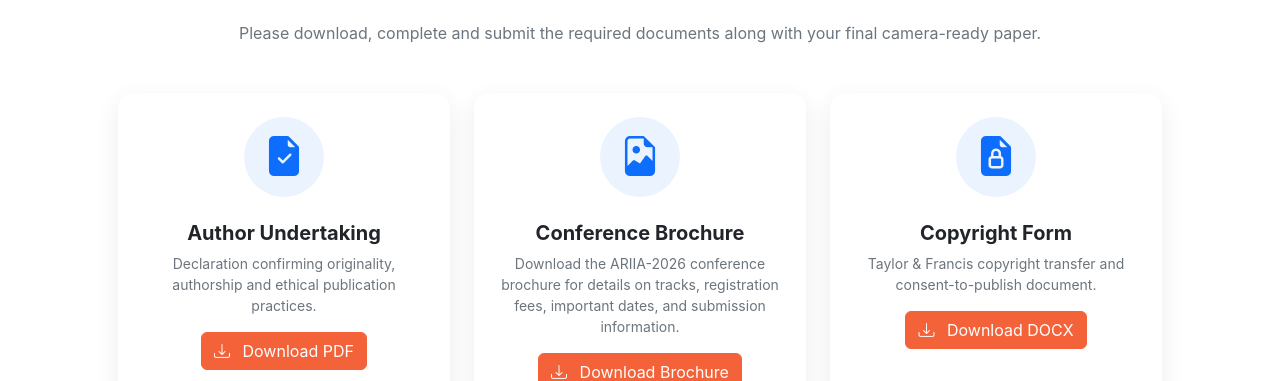
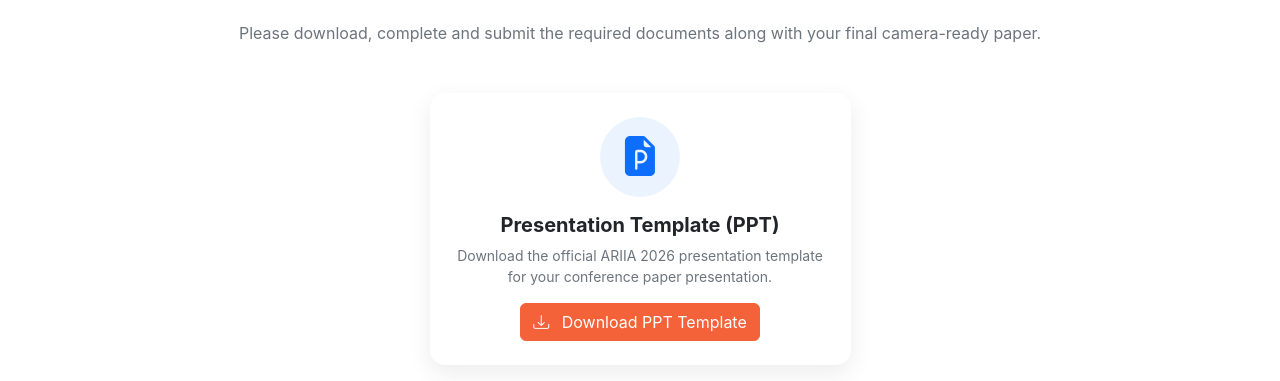
Before and after one commit to Basab93/ariianew1, a plain HTML site: page downloads.html in a window 1280 px wide. Shown: the part 581-962 px from the top of the page. Drawn offline with nearby package versions, Linux system fonts and the light colour scheme.

Commit message:
neeww_pfss

```diff
--- a/downloads.html
+++ b/downloads.html
@@ -246,7 +246,45 @@ Author Download Center
 Please download, complete and submit the required documents along with your final camera-ready paper.
 </p>
 
+
+<!-- PowerPoint Template Download -->
+<div class="row justify-content-center mb-5">
+  <div class="col-lg-5 col-md-8">
+    <div class="card card-soft h-100">
+      <div class="card-body text-center p-4">
+
+        <div class="icon-wrap mb-3">
+          <i class="bi bi-file-earmark-ppt-fill fs-1"></i>
+        </div>
+
+        <h5 class="fw-bold">
+          Presentation Template (PPT)
+        </h5>
+
+        <p class="text-muted small">
+          Download the official ARIIA 2026 presentation template
+          for your conference paper presentation.
+        </p>
+
+        <a
+          href="downloads/ARIIA_2026_Presentation_Template.pptx"
+          class="btn btn-primary"
+          download
+        >
+          <i class="bi bi-download me-2"></i>
+          Download PPT Template
+        </a>
+
+      </div>
+    </div>
+  </div>
+</div>
+
+
 <div class="row g-4">
+
+
+
 
 <!-- Author Undertaking -->
 
@@ -377,6 +415,9 @@ Download DOCX
               AI Verification Form
             </h5>
 
+
+
+
             <p class="text-muted small">
               Declaration regarding the use of Artificial Intelligence tools and permissions in accordance with Taylor & Francis publication policy.
             </p>
```
Also changed, not shown: index.html (+25 -6 lines), images/sponsor2.jpeg (added), 1 other file.
